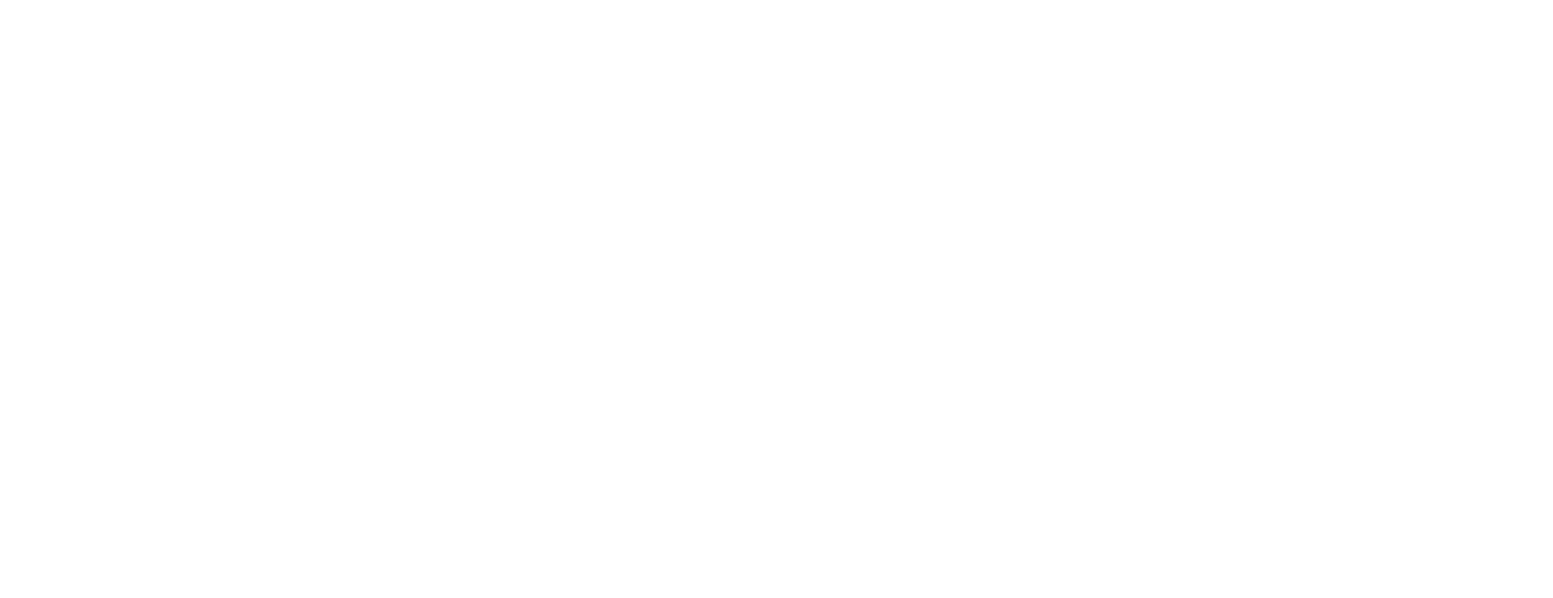
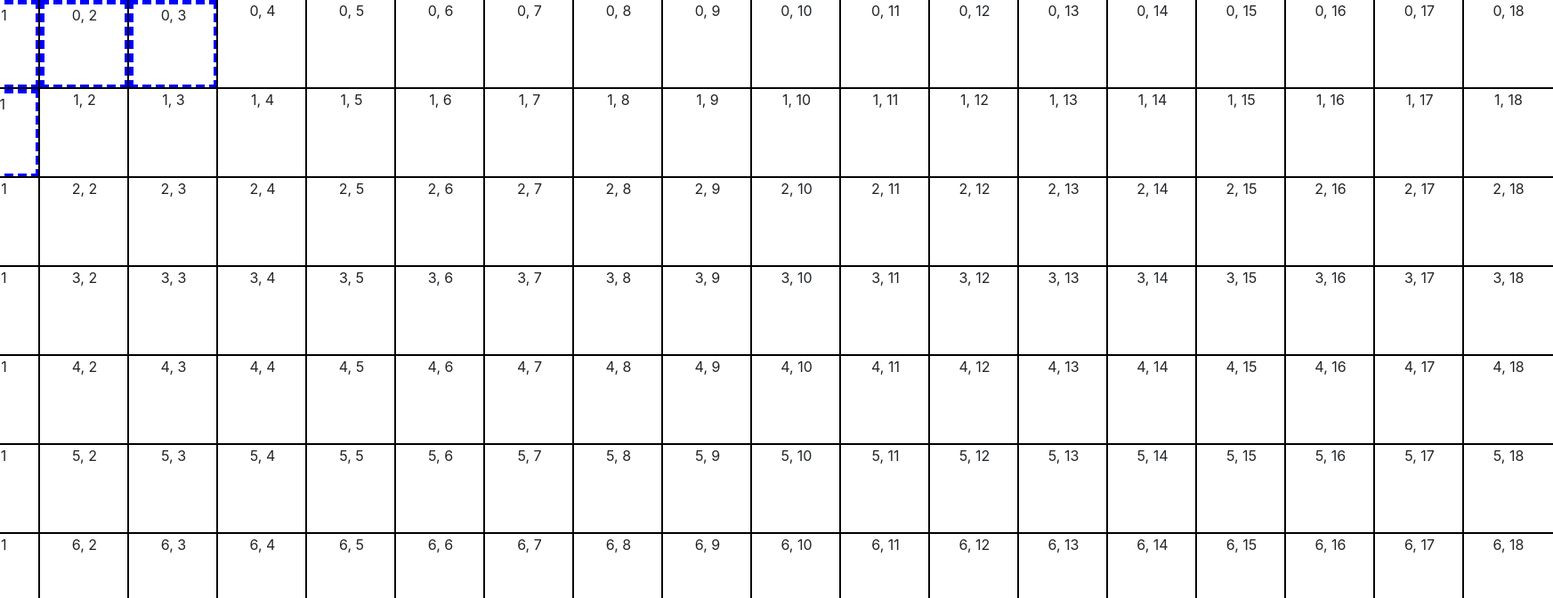
Before and after one commit to ntroyer/ddm-redux, a React (Create React App) app: page / in a window 1280 px wide. Shown: the top 672 px of the page at 89% size, 1745 px wide, since content can reach past the window. Built offline with nearby package versions, Linux system fonts and the light colour scheme.

Commit message:
updated dependencies and removed npm

```diff
--- a/src/App.js
+++ b/src/App.js
@@ -7,7 +7,7 @@
 function App() {
   return (
     <Router>
-      <Route path="/newgame" component={NewGame} />
+      <Route path="/" component={NewGame} />
     </Router>
   );
 }
```
Also changed, not shown: 2 other files (tests, documents, lock files or other folders).
